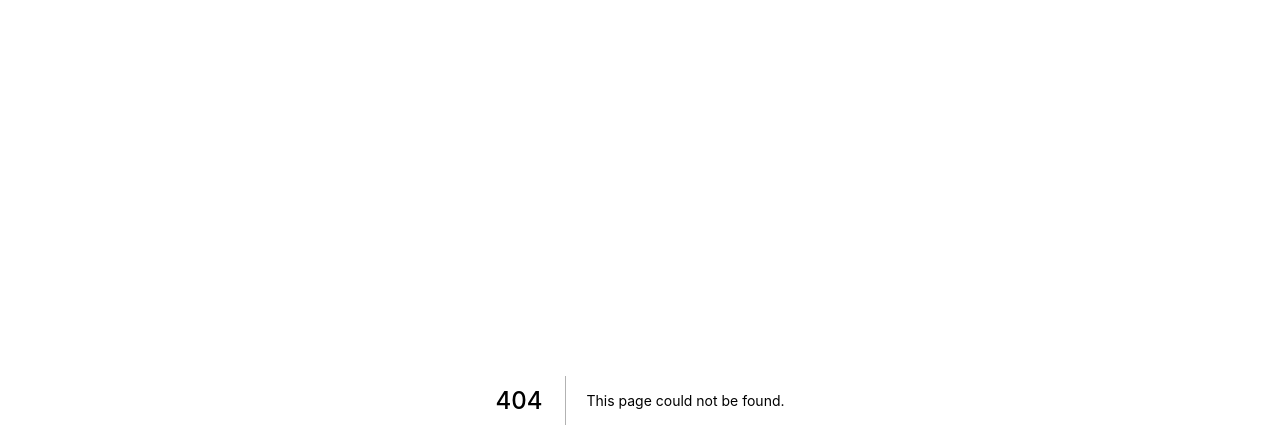
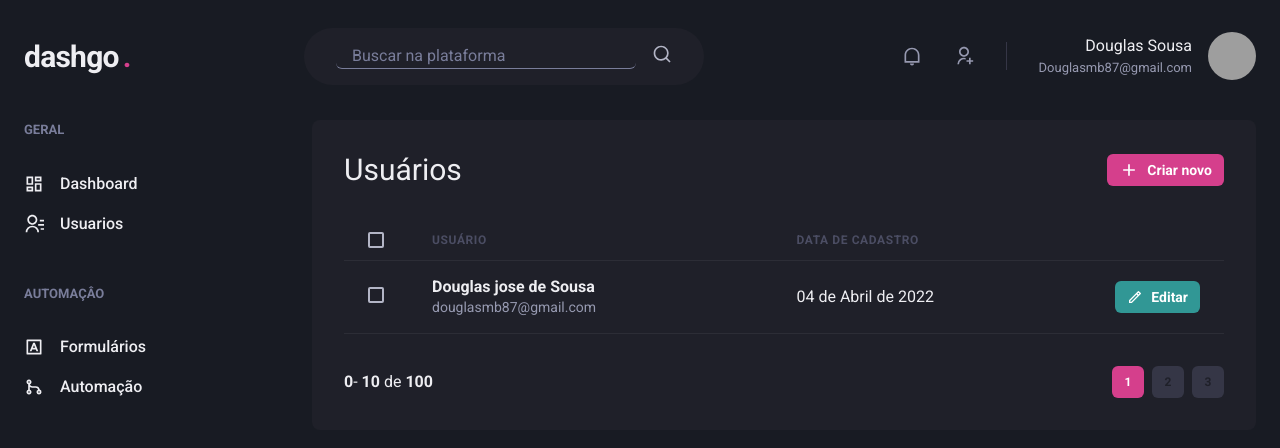
Before and after one commit to D0ugra5/DashBoard, a Next.js app: page /users in a window 1280 px wide. Before the commit this address had no page. Shown: the top 448 px of the page. Built offline with nearby package versions, Linux system fonts and the light colour scheme; grey boxes are pictures that could not be loaded.

Commit message:
-add dashboard -add pagination

```diff
--- /dev/null
+++ b/src/components/Pagination.tsx
@@ -0,0 +1,57 @@
+import { Box, Button, Stack } from '@chakra-ui/react'
+import React from 'react'
+
+export const Pagination = () => {
+    return (
+        <Stack
+            direction="row"
+            mt="8"
+            justify="space-between"
+            spacing="6"
+            alignItems="center"
+        >
+            <Box>
+                <strong>0</strong>- <strong>10 </strong>de <strong>100</strong>
+            </Box>
+            <Stack direction="row" spacing="2">
+                <Button
+                    size="sm"
+                    fontSize="xs"
+                    width="4"
+                    colorScheme="pink"
+                    disabled
+                    _disabled={{
+                        bgColor: 'pink.500',
+                        cursor: 'default'
+                    }}
+                >
+                    1
+                </Button>
+                <Button
+                    size="sm"
+                    fontSize="xs"
+                    width="4"
+                    bgColor="gray.700"
+                    _hover={{
+                        bgColor: 'gray.500'
+                    }}
+
+                >
+                    2
+                </Button>
+                <Button
+                    size="sm"
+                    fontSize="xs"
+                    width="4"
+                    bgColor="gray.700"
+                    _hover={{
+                        bgColor: 'gray.500'
+                    }}
+
+                >
+                    3
+                </Button>
+            </Stack>
+        </Stack>
+    )
+}
--- a/src/pages/dashboard.tsx
+++ b/src/pages/dashboard.tsx
@@ -1,11 +1,12 @@
 import { Flex, SimpleGrid, Box, Text, theme } from "@chakra-ui/react";
+import { ApexOptions } from "apexcharts";
 import dynamic from "next/dynamic";
 import { Header } from "../components/Header";
 import { SideBar } from "../components/SideBar";
 
 
 const Chart = dynamic(() => import("react-apexcharts"), { ssr: false });
-const options = {
+const options: ApexOptions = {
     chart: {
         toolbar: {
             show: false,
--- /dev/null
+++ b/src/pages/users/index.tsx
@@ -0,0 +1,86 @@
+import { Box, Button, Flex, Text, Heading, Icon, Table, Thead, Tr, Th, Checkbox, Tbody, Td } from "@chakra-ui/react";
+import { RiAddLine, RiPencilLine } from "react-icons/ri";
+import { Header } from "../../components/Header";
+import { Pagination } from "../../components/Pagination";
+import { SideBar } from "../../components/SideBar";
+
+
+const UserList = () => {
+    return (
+        <Box>
+            <Header />
+            <Flex w="100%" my="6" maxWidth={1480} mx="auto" px="6">
+                <SideBar />
+                <Box
+                    flex="1"
+                    borderRadius={8}
+                    bg="gray.800"
+                    p="8"
+                >
+                    <Flex mb="8" justify="space-between" alignItems="center">
+                        <Heading size="lg" fontWeight="normal">Usuários</Heading>
+
+                        <Button
+                            as="a"
+                            size="sm"
+                            fontSize="sm"
+                            colorScheme="pink"
+                            leftIcon={<Icon as={RiAddLine} fontSize="20" />}
+
+
+                        >
+                            Criar novo
+                        </Button>
+                    </Flex>
+                    <Table colorScheme="whiteAlpha">
+                        <Thead>
+
+                            <Tr>
+                                <Th
+                                    px="6"
+                                    color="gray.300"
+                                    width="8">
+                                    <Checkbox colorScheme="pink" />
+                                </Th>
+                                <Th>Usuário</Th>
+                                <Th>Data de cadastro</Th>
+                                <Th width="8"></Th>
+                            </Tr>
+
+                        </Thead>
+                        <Tbody>
+                            <Tr>
+                                <Td px="6">
+                                    <Checkbox colorScheme="pink" />
+                                </Td>
+                                <Td>
+                                    <Box>
+                                        <Text fontWeight="bold">Douglas jose de Sousa </Text>
+                                        <Text fontSize="sm" color="gray.300">douglasmb87@gmail.com</Text>
+                                    </Box>
+                                </Td>
+                                <Td>
+                                    04 de Abril de 2022
+                                </Td>
+                                <Td>
+                                    <Button
+                                        as="a"
+                                        size="sm"
+                                        fontSize="sm"
+                                        colorScheme="teal"
+                                        leftIcon={<Icon as={RiPencilLine} fontSize="16" />}
+
+                                    >Editar</Button>
+                                </Td>
+                            </Tr>
+                        </Tbody>
+                    </Table>
+                    <Pagination />
+                </Box>
+            </Flex>
+        </Box>
+    )
+}
+
+
+export default UserList;
```
Also changed, not shown: src/pages/users/create.tsx (added, +74 -0 lines).
